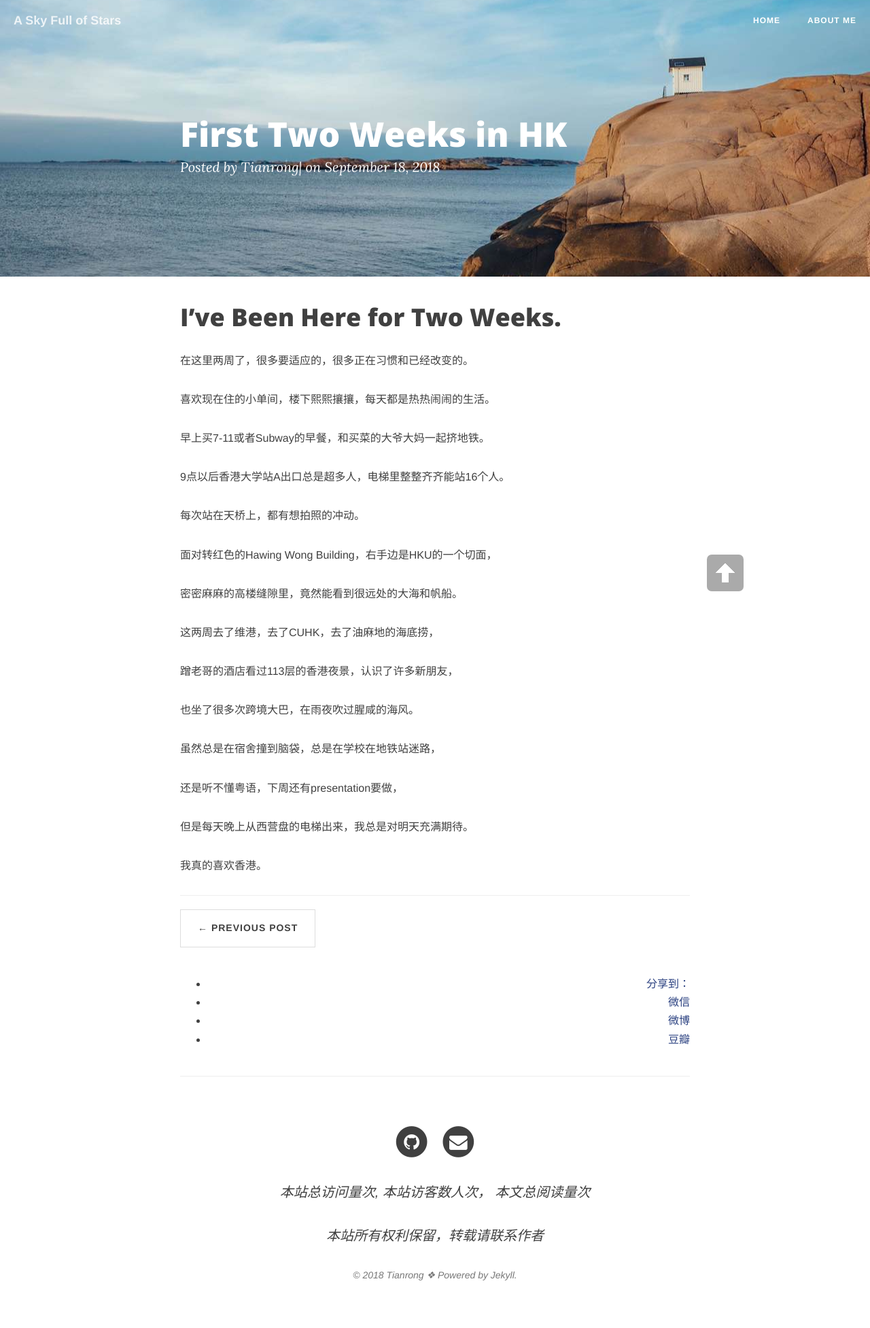
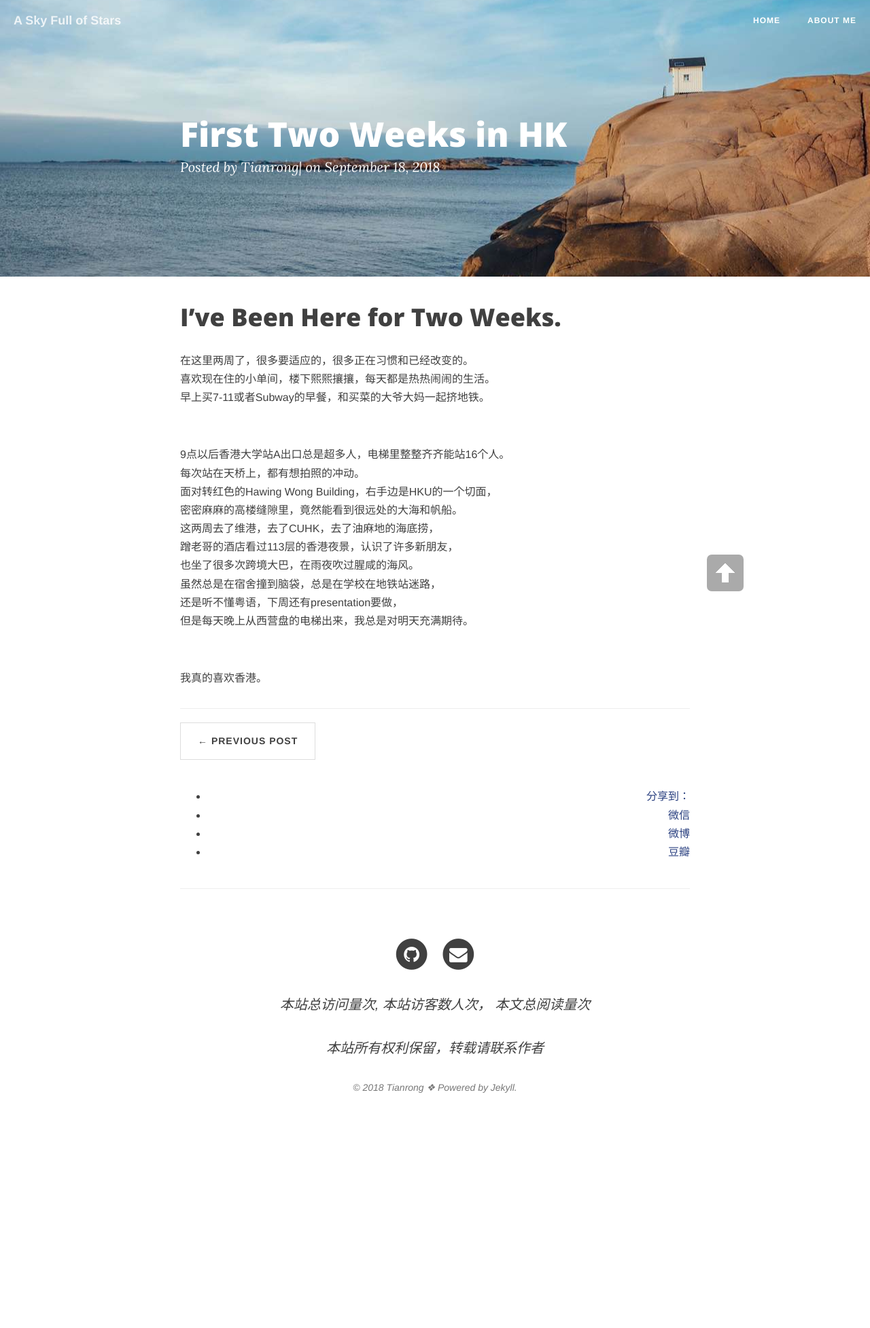
Before and after one commit to trchen12/trchen12.github.io, a Jekyll site: the page built from _posts/2018-09-18-twoweeks.md, in a window 1280 px wide. Shown: the whole page at 68% size. Built offline with Jekyll 4.4.1, drawn with Linux system fonts in a browser that asks for light colours; nearby versions of some CDN libraries; comment, search, counter and statistics services are not loaded; after the commit the page ends 1678 px from its top, so only the background shows below that.

Commit message:
Update 2018-09-18-twoweeks.md

```diff
--- a/_posts/2018-09-18-twoweeks.md
+++ b/_posts/2018-09-18-twoweeks.md
@@ -11,31 +11,33 @@ description: Markdown tutorial
 # I've Been Here for Two Weeks.
 
 在这里两周了，很多要适应的，很多正在习惯和已经改变的。
+<br/>
+喜欢现在住的小单间，楼下熙熙攘攘，每天都是热热闹闹的生活。
+<br/>
+早上买7-11或者Subway的早餐，和买菜的大爷大妈一起挤地铁。
+<br/>
 
-喜欢现在住的小单间，楼下熙熙攘攘，每天都是热热闹闹的生活。
+<br/>
+9点以后香港大学站A出口总是超多人，电梯里整整齐齐能站16个人。
+<br/>
+每次站在天桥上，都有想拍照的冲动。
+<br/>
+面对转红色的Hawing Wong Building，右手边是HKU的一个切面，
+<br/>
+密密麻麻的高楼缝隙里，竟然能看到很远处的大海和帆船。
+<br/>
+这两周去了维港，去了CUHK，去了油麻地的海底捞，
+<br/>
+蹭老哥的酒店看过113层的香港夜景，认识了许多新朋友，
+<br/>
+也坐了很多次跨境大巴，在雨夜吹过腥咸的海风。
+<br/>
+虽然总是在宿舍撞到脑袋，总是在学校在地铁站迷路，
+<br/>
+还是听不懂粤语，下周还有presentation要做，
+<br/>
+但是每天晚上从西营盘的电梯出来，我总是对明天充满期待。
+<br/>
 
-早上买7-11或者Subway的早餐，和买菜的大爷大妈一起挤地铁。
-
-
-9点以后香港大学站A出口总是超多人，电梯里整整齐齐能站16个人。
-
-每次站在天桥上，都有想拍照的冲动。
-
-面对转红色的Hawing Wong Building，右手边是HKU的一个切面，
-
-密密麻麻的高楼缝隙里，竟然能看到很远处的大海和帆船。
-
-这两周去了维港，去了CUHK，去了油麻地的海底捞，
-
-蹭老哥的酒店看过113层的香港夜景，认识了许多新朋友，
-
-也坐了很多次跨境大巴，在雨夜吹过腥咸的海风。
-
-虽然总是在宿舍撞到脑袋，总是在学校在地铁站迷路，
-
-还是听不懂粤语，下周还有presentation要做，
-
-但是每天晚上从西营盘的电梯出来，我总是对明天充满期待。
-
-
+<br/>
 我真的喜欢香港。
```
